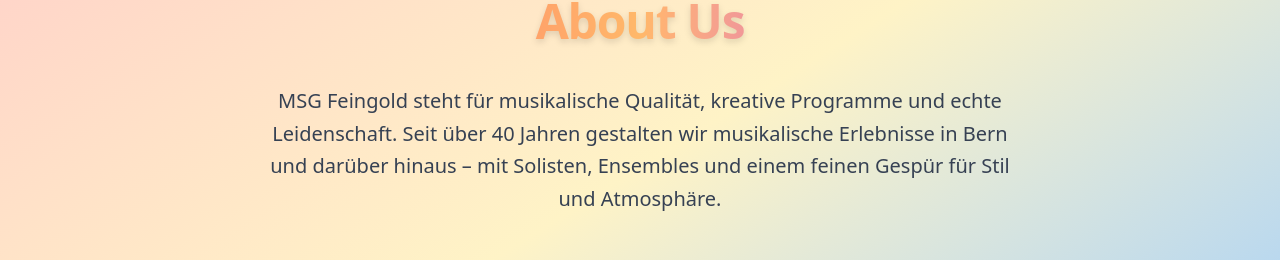
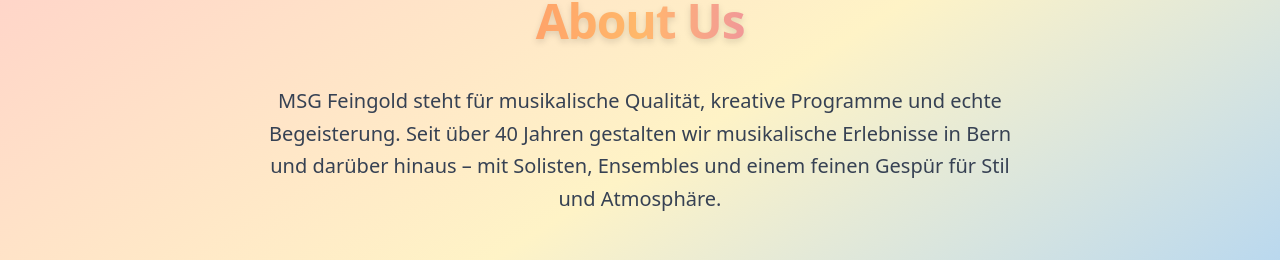
Before and after one commit to sirionfeingold/msg_feingold_webseite, a Vue app: page /about in a window 1280 px wide. Shown: the part 297-557 px from the top of the page. Built offline with nearby package versions, Linux system fonts and the light colour scheme.

Commit message:
Update about.vue

```diff
--- a/src/views/About.vue
+++ b/src/views/About.vue
@@ -11,7 +11,7 @@
 
       <!-- Textblock -->
       <p class="text-lg sm:text-xl text-gray-700 leading-relaxed">
-        MSG Feingold steht für musikalische Qualität, kreative Programme und echte Leidenschaft. Seit über 40 Jahren gestalten wir musikalische Erlebnisse in Bern und darüber hinaus – mit Solisten, Ensembles und einem feinen Gespür für Stil und Atmosphäre.
+        MSG Feingold steht für musikalische Qualität, kreative Programme und echte Begeisterung. Seit über 40 Jahren gestalten wir musikalische Erlebnisse in Bern und darüber hinaus – mit Solisten, Ensembles und einem feinen Gespür für Stil und Atmosphäre.
       </p>
 
       <!-- Zusatztext -->
```
